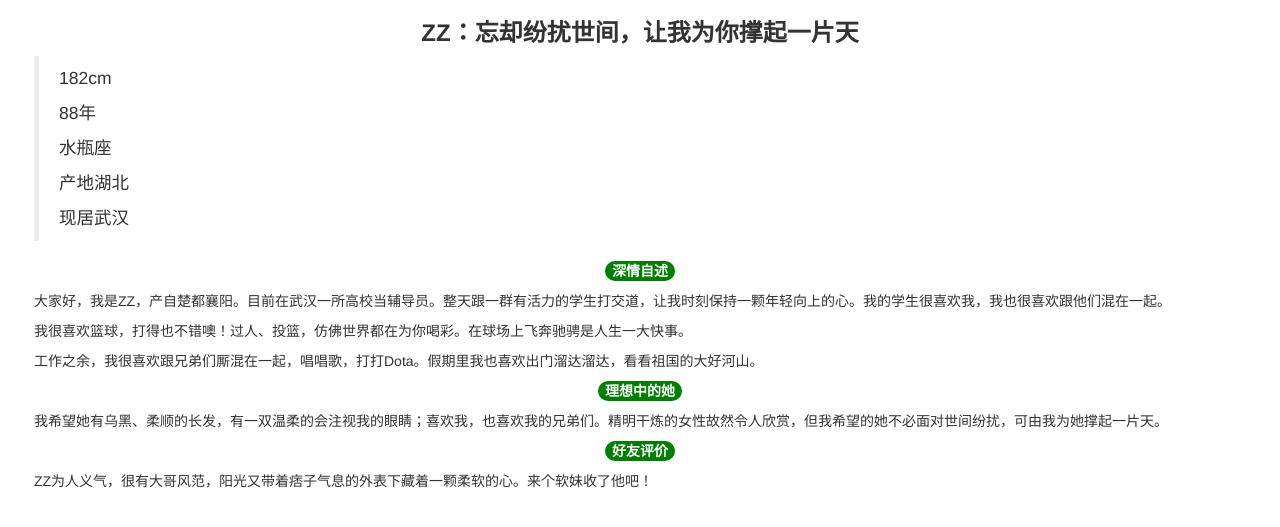
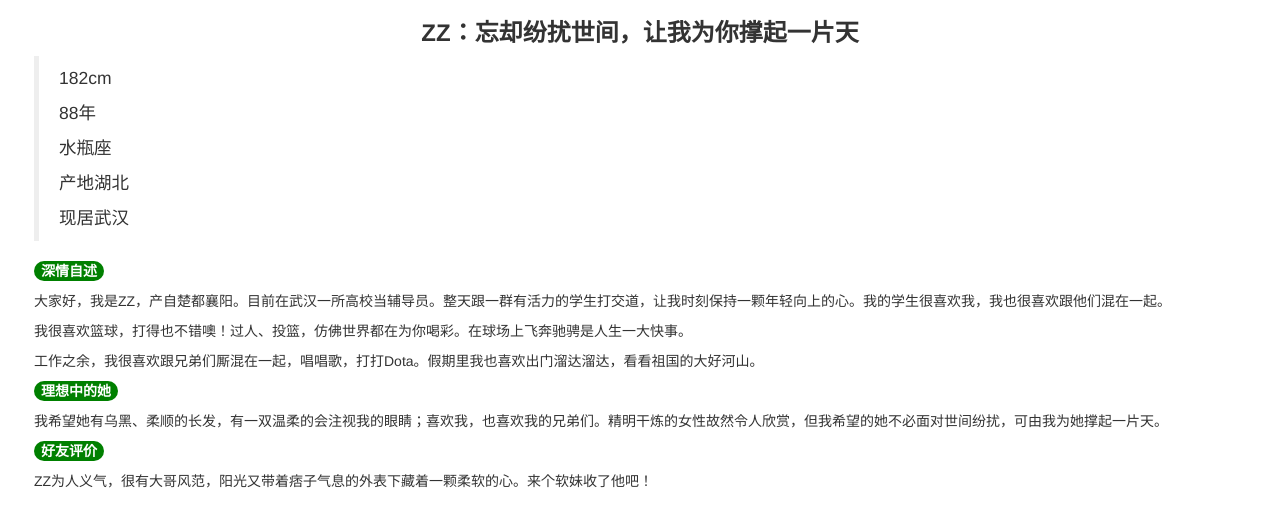
Before and after one commit to York921/York921.github.io, a Jekyll site: the page test.html, which Jekyll copies as it is, in a window 1280 px wide. Shown: the top 527 px of the page. Built offline with Jekyll 4.4.1, drawn with Linux system fonts in a browser that asks for light colours; nearby versions of some CDN libraries; Markdown is read by kramdown in place of the engine named in the settings.

Commit message:
Revert "another test"
This reverts commit 24eb4b1369ed684977f7ae045f64130e37c3d3b9.

```diff
--- a/test.html
+++ b/test.html
@@ -40,7 +40,7 @@
 					</p>
 				</blockquote>
 				<div class="tags">
-					<p style="text-align:center;">
+					<p>
 						<span class="badge tag-color">深情自述</span>
 					</p>
 					<p>
@@ -52,13 +52,13 @@
 					<p>
 						工作之余，我很喜欢跟兄弟们厮混在一起，唱唱歌，打打Dota。假期里我也喜欢出门溜达溜达，看看祖国的大好河山。
 					</p>
-					<p style="text-align:center;">
+					<p>
 						<span class="badge tag-color">理想中的她</span>
 					</p>
 					<p>
 						我希望她有乌黑、柔顺的长发，有一双温柔的会注视我的眼睛；喜欢我，也喜欢我的兄弟们。精明干炼的女性故然令人欣赏，但我希望的她不必面对世间纷扰，可由我为她撑起一片天。
 					</p>
-					<p style="text-align:center;"">
+					<p>
 						<span class="badge tag-color">好友评价</span>
 					</p>
 					<p>
```
